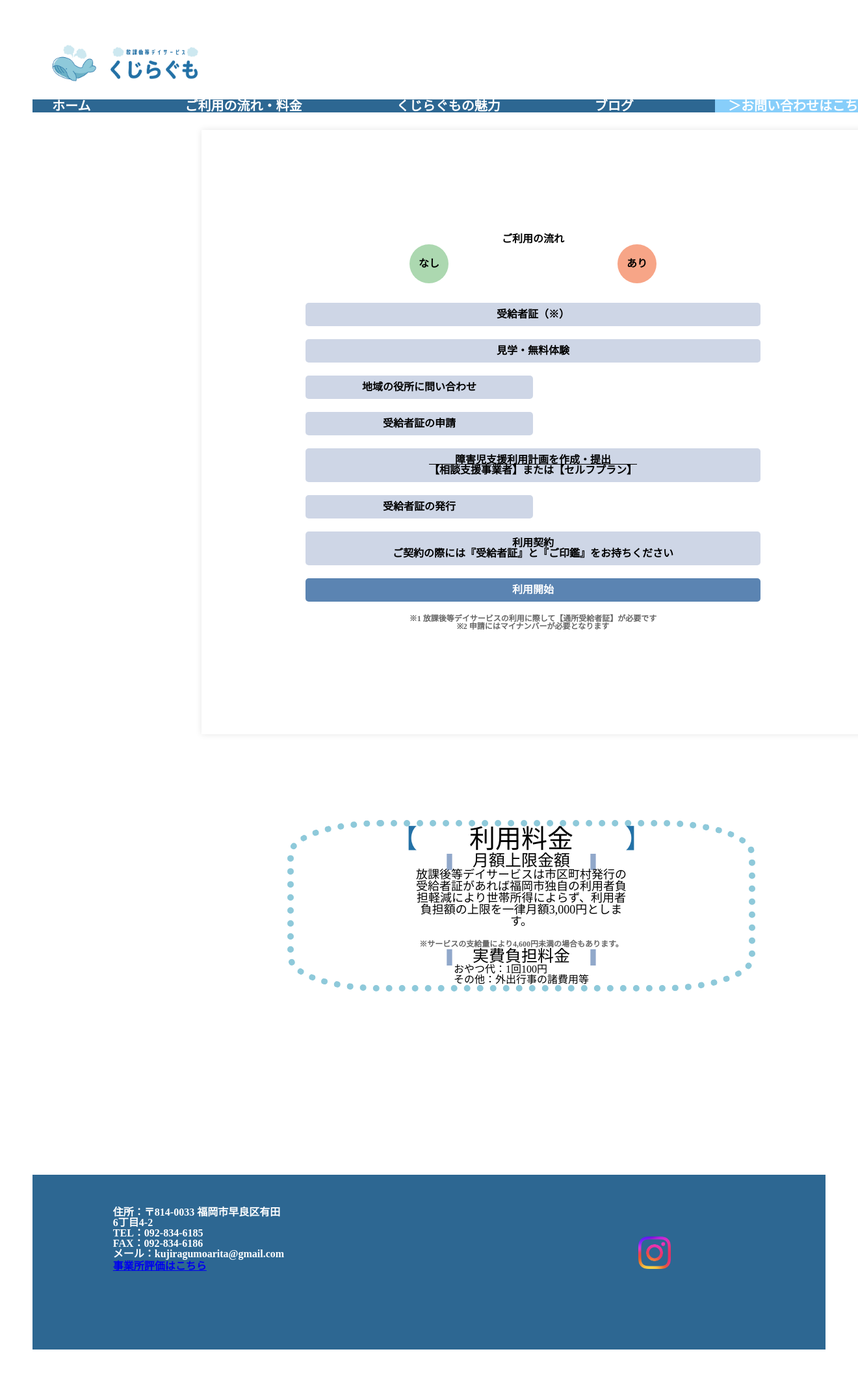
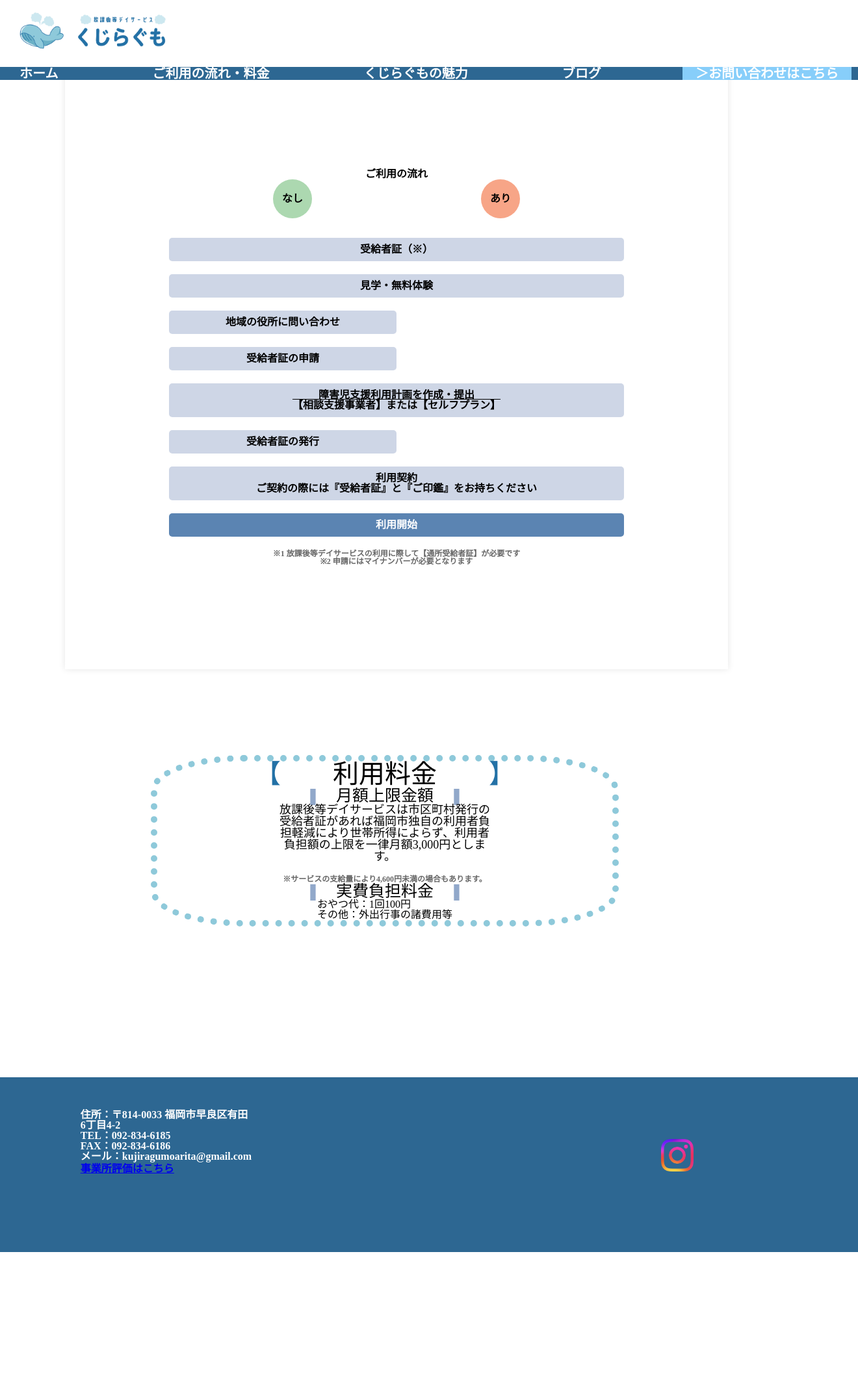
Before and after one commit to Aoi1591/kujiragum, a PHP site: page /php/flow.php in a window 1320 px wide; the page is wider, and only the part inside the window is pictured. Shown: that part at 65% size. After the commit the page ends 1927 px from the top of that part, so only its background shows below. Run offline with PHP 8.4, Linux system fonts and the light colour scheme.

Commit message:
Update flow.css

```diff
--- a/kujiragumo/css/flow.css
+++ b/kujiragumo/css/flow.css
@@ -1,12 +1,10 @@
 body {
-    padding: 50px;
     justify-content: center;
     font-weight: bold;
 }
 .big-box{
-    width: 700px;
-    margin: auto;
-    padding: 150px;
+    width: 500px;
+    padding: 100px;
     text-align: center;
 }
 .plan-main {
```
